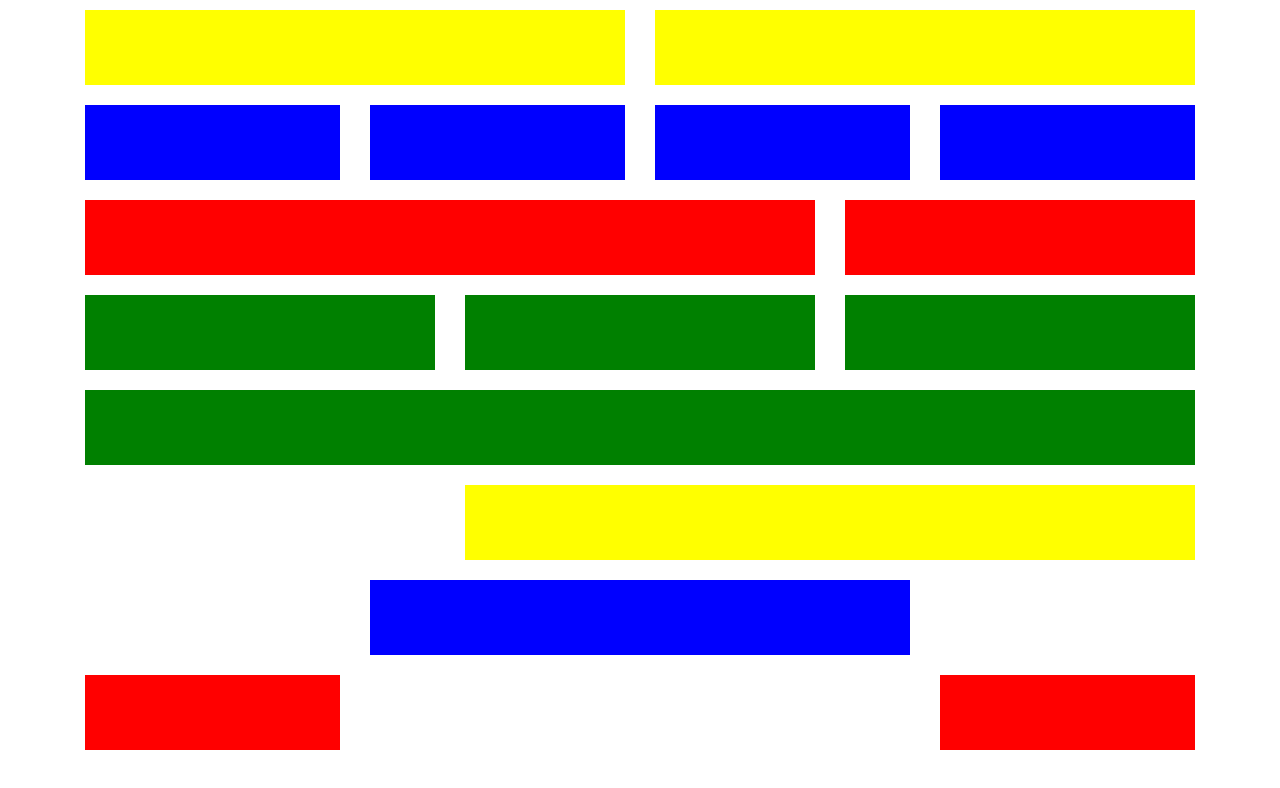
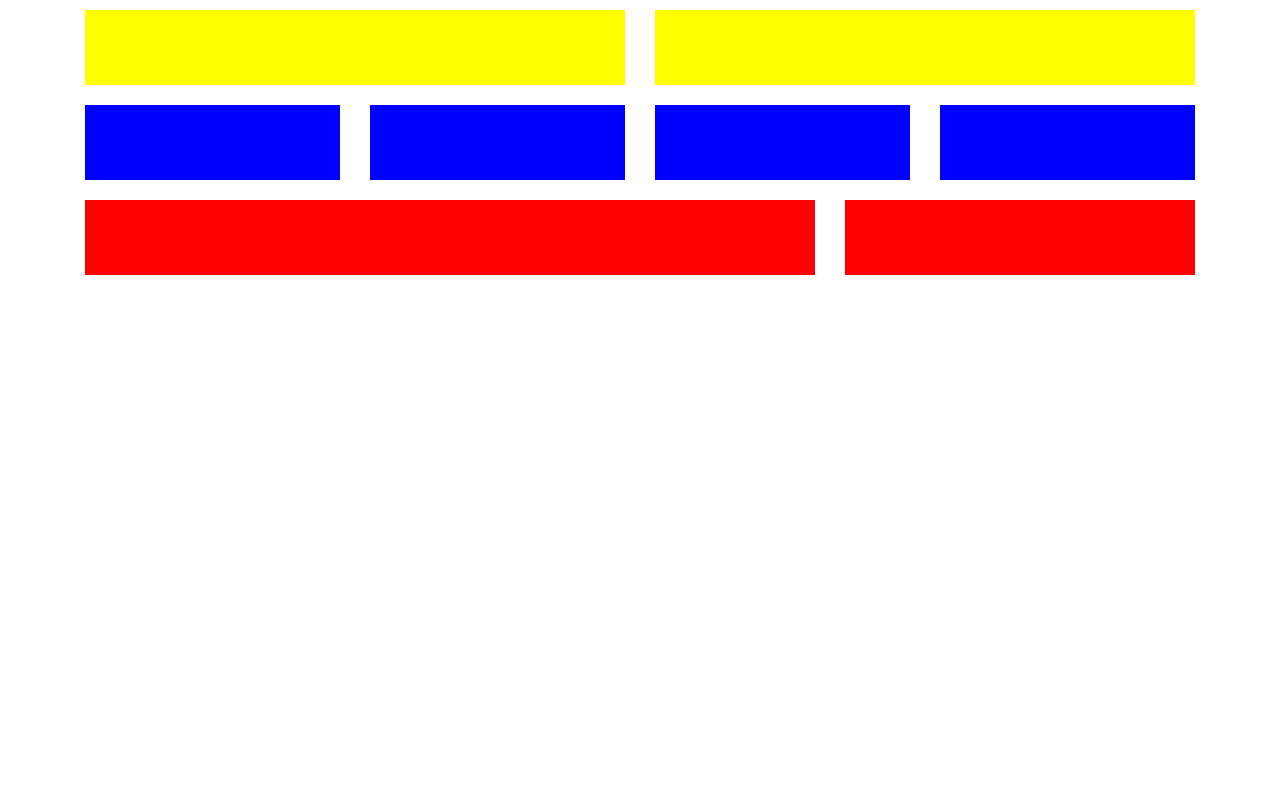
Before and after one commit to Mgoumane/Konexio-bootstrap-exercice-1, a plain HTML site: page index.html in a window 1280 px wide. Drawn offline with Linux system fonts and the light colour scheme.

Commit message:
i finished the second exercise

```diff
--- a/index.html
+++ b/index.html
@@ -20,16 +20,16 @@
             </div>
         </div>
         <div class="row">
-            <div class="col-3">
+            <div class="col-md-3">
                 <div class="blue"></div>
             </div>
-            <div class="col-3">
+            <div class="col-md-3">
                 <div class="blue"></div>
             </div>
-            <div class="col-3">
+            <div class="col-md-3">
                 <div class="blue"></div>
             </div>
-            <div class="col-3">
+            <div class="col-md-3">
                 <div class="blue"></div>
             </div>
         </div>
@@ -41,52 +41,8 @@
                 <div class="red"></div>
             </div>
         </div>
-        <div class="row">
-            <div class="col-4">
-                <div class="green "></div>
-            </div>
-            <div class="col-4">
-                <div class="green"></div>
-            </div>
-            <div class="col-4">
-                <div class="green"></div>
-            </div>
-        </div>
-        <div class="row">
-            <div class="col-12">
-                <div class="green "></div>
-            </div>
-        </div>
-        <div class="row">
-            <div class="col-4">
-                <div></div>
-            </div>
-            <div class="col-8">
-                <div class="yellow "></div>
-            </div>
-        </div>
-        <div class="row">
-            <div class="col-3">
-                <div></div>
-            </div>
-            <div class="col-6">
-                <div class="blue"></div>
-            </div>
-            <div class="col-3">
-                <div></div>
-            </div>
-        </div>
-        <div class="row">
-            <div class="col-3">
-                <div class="red"></div>
-            </div>
-            <div class="col-6">
-                <div ></div>
-            </div>
-            <div class="col-3">
-                <div class="red"></div>
-            </div>
-        </div>
+
+    </div>
 
 </body>
 
```
